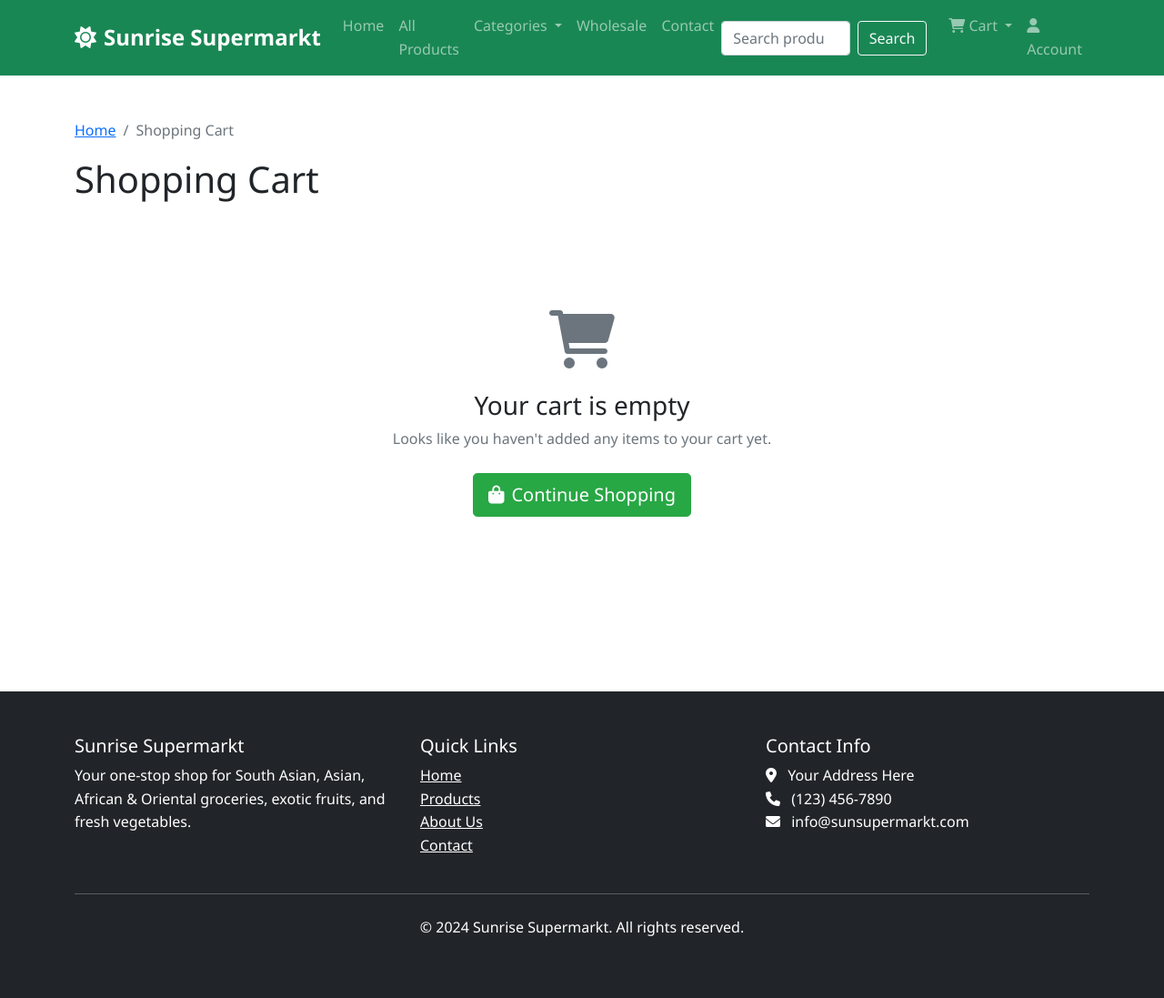
After one commit to mishu-anik23/srWeb, a Django app: page /cart/ in a window 1280 px wide. The commit adds this page. Shown: the whole page at 91% size. Run offline with Django 5.2, Linux system fonts and the light colour scheme; data comes from the database, SQL or seed files in the repository; both versions use the stored data as it was after the commit.

Commit message:
Add Cart functionality with css

```diff
--- a/sr_supermarkt/settings.py
+++ b/sr_supermarkt/settings.py
@@ -119,6 +119,10 @@ USE_I18N = True
 
 USE_TZ = True
 
+# Currency settings
+DEFAULT_CURRENCY = '€'
+CURRENCY_SYMBOL = '€'
+
 
 # Static files (CSS, JavaScript, Images)
 # https://docs.djangoproject.com/en/5.2/howto/static-files/
--- a/static/css/style.css
+++ b/static/css/style.css
@@ -66,6 +66,70 @@ body {
     opacity: 0.7;
 }
 
+/* Cart Styles */
+.cart-item {
+    transition: background-color 0.2s ease;
+}
+
+.cart-item:hover {
+    background-color: #f8f9fa;
+}
+
+.quantity-selector .btn {
+    width: 32px;
+    height: 32px;
+    display: flex;
+    align-items: center;
+    justify-content: center;
+}
+
+.quantity-selector input {
+    border-left: none;
+    border-right: none;
+    border-radius: 0;
+}
+
+.empty-cart {
+    padding: 3rem 0;
+}
+
+.add-to-cart-btn {
+    transition: all 0.3s ease;
+}
+
+.add-to-cart-btn:hover {
+    transform: translateY(-2px);
+    box-shadow: 0 4px 12px rgba(40, 167, 69, 0.3);
+}
+
+/* Cart dropdown */
+.dropdown-menu-cart {
+    min-width: 320px;
+}
+
+.cart-count {
+    font-size: 0.7rem;
+    position: relative;
+    top: -8px;
+    left: -5px;
+}
+
+/* Loading animation for AJAX */
+.loading-spinner {
+    display: inline-block;
+    width: 20px;
+    height: 20px;
+    border: 2px solid #f3f3f3;
+    border-top: 2px solid #28a745;
+    border-radius: 50%;
+    animation: spin 1s linear infinite;
+}
+
+@keyframes spin {
+    0% { transform: rotate(0deg); }
+    100% { transform: rotate(360deg); }
+}
+
 /* Navigation */
 .navbar-brand {
     font-weight: 700;
--- a/static/js/main.js
+++ b/static/js/main.js
@@ -21,13 +21,93 @@ $(document).ready(function() {
     });
 
     // Add to cart animation
-    $('.btn-add-to-cart').click(function(e) {
-        e.preventDefault();
-        const button = $(this);
-        const originalText = button.html();
+    // Cart functionality
+    $(document).ready(function() {
+        // Add to cart with AJAX
+        $('.add-to-cart-form').on('submit', function(e) {
+            e.preventDefault();
+            const form = $(this);
+            const button = form.find('.add-to-cart-btn');
+            const originalText = button.html();
 
-        button.html('<span class="loading"></span> Adding...');
-        button.prop('disabled', true);
+            button.prop('disabled', true);
+            button.html('<span class="loading-spinner"></span> Adding...');
+
+            $.ajax({
+                type: 'POST',
+                url: form.attr('action'),
+                data: form.serialize(),
+                success: function(response) {
+                    if (response.success) {
+                        button.html('<i class="fas fa-check me-2"></i>Added!');
+                        updateCartSummary(response.cart_summary);
+                        showToast('Product added to cart!', 'success');
+                    } else {
+                        button.html(originalText);
+                        button.prop('disabled', false);
+                        showToast(response.message, 'error');
+                    }
+                },
+                error: function() {
+                    button.html(originalText);
+                    button.prop('disabled', false);
+                    showToast('Error adding product to cart', 'error');
+                }
+            });
+        });
+
+        // Update cart summary in navigation
+        function updateCartSummary(summary) {
+            $('.cart-count').text(summary.total_items);
+
+            // Update cart dropdown if open
+            const cartDropdown = $('#cartDropdown');
+            if (cartDropdown.next('.dropdown-menu').is(':visible')) {
+                // You might want to refresh the cart dropdown content here
+                // For now, we'll just update the count
+            }
+        }
+
+        // Toast notification
+        function showToast(message, type = 'info') {
+            // Simple toast implementation
+            const toast = $(`
+                <div class="toast align-items-center text-white bg-${type === 'success' ? 'success' : 'danger'} border-0 position-fixed top-0 end-0 m-3" role="alert">
+                    <div class="d-flex">
+                        <div class="toast-body">${message}</div>
+                        <button type="button" class="btn-close btn-close-white me-2 m-auto" data-bs-dismiss="toast"></button>
+                    </div>
+                </div>
+            `);
+
+            $('body').append(toast);
+            const bsToast = new bootstrap.Toast(toast[0]);
+            bsToast.show();
+
+            toast.on('hidden.bs.toast', function() {
+                $(this).remove();
+            });
+        }
+
+        // Quantity input controls
+        $('.quantity-plus').click(function() {
+            const input = $(this).siblings('input[type="number"]');
+            const max = parseInt(input.attr('max'));
+            let value = parseInt(input.val()) + 1;
+            if (value <= max) {
+                input.val(value);
+            }
+        });
+
+        $('.quantity-minus').click(function() {
+            const input = $(this).siblings('input[type="number"]');
+            const min = parseInt(input.attr('min'));
+            let value = parseInt(input.val()) - 1;
+            if (value >= min) {
+                input.val(value);
+            }
+        });
+    });
 
         // Simulate API call
         setTimeout(function() {
--- a/store/context_processors.py
+++ b/store/context_processors.py
@@ -11,8 +11,10 @@ def categories(request):
 
 def cart(request):
     """
-    Context processor to make cart available in all templates
+    Make cart available in all templates.
     """
+    cart = Cart(request)
     return {
-        'cart': Cart(request)
+        'cart': cart,
+        'cart_summary': cart.get_summary()
     }
--- a/store/urls.py
+++ b/store/urls.py
@@ -1,11 +1,20 @@
 from django.urls import path
 from . import views
+from . import cart_views
 
 app_name = 'store'
 
 urlpatterns = [
+    # ... existing URLs ...
     path('', views.home, name='home'),
     path('products/', views.product_list, name='product_list'),
     path('category/<slug:slug>/', views.category_products, name='category_products'),
     path('product/<slug:slug>/', views.product_detail, name='product_detail'),
+
+    # Cart URLs
+    path('cart/', cart_views.cart_detail, name='cart_detail'),
+    path('cart/add/<int:product_id>/', cart_views.cart_add, name='cart_add'),
+    path('cart/remove/<int:product_id>/', cart_views.cart_remove, name='cart_remove'),
+    path('cart/update/<int:product_id>/', cart_views.cart_update, name='cart_update'),
+    path('cart/summary/', cart_views.cart_summary, name='cart_summary'),
 ]
--- a/templates/base.html
+++ b/templates/base.html
@@ -61,12 +61,50 @@
 
                 <!-- Cart & User -->
                 <ul class="navbar-nav">
-                    <li class="nav-item">
-                        <a class="nav-link" href="#">
-                            <i class="fas fa-shopping-cart"></i> Cart
-                            <span class="badge bg-danger">0</span>
-                        </a>
+                    <li class="nav-item dropdown">
+                <a class="nav-link dropdown-toggle" href="#" id="cartDropdown" role="button" data-bs-toggle="dropdown" aria-expanded="false">
+                    <i class="fas fa-shopping-cart"></i> Cart
+                    {% if cart_summary.total_items > 0 %}
+                    <span class="badge bg-danger cart-count">{{ cart_summary.total_items }}</span>
+                    {% endif %}
+                </a>
+                <ul class="dropdown-menu dropdown-menu-end" aria-labelledby="cartDropdown" style="width: 300px;">
+                    {% if cart.is_empty %}
+                    <li class="px-3 py-2">
+                        <small class="text-muted">Your cart is empty</small>
                     </li>
+                    {% else %}
+                    <li class="px-3 py-2">
+                        <small class="text-muted">{{ cart_summary.total_items }} items</small>
+                    </li>
+                    {% for item in cart %}
+                    <li>
+                        <div class="d-flex align-items-center px-3 py-2">
+                            <img src="{{ item.product.main_image.url }}" alt="{{ item.product.name }}"
+                                 class="rounded me-2" style="width: 40px; height: 40px; object-fit: cover;">
+                            <div class="flex-grow-1">
+                                <small class="d-block">{{ item.product.name|truncatewords:3 }}</small>
+                                <small class="text-muted">{{ item.quantity }} × €{{ item.price }}</small>
+                            </div>
+                            <small class="text-success">€{{ item.total_price }}</small>
+                        </div>
+                    </li>
+                    {% endfor %}
+                    <li><hr class="dropdown-divider"></li>
+                    <li class="px-3 py-2">
+                        <div class="d-flex justify-content-between align-items-center">
+                            <strong>Total:</strong>
+                            <strong class="text-success">€{{ cart.get_total_price }}</strong>
+                        </div>
+                    </li>
+                    <li class="px-3 py-2">
+                        <div class="d-grid gap-2">
+                            <a href="{% url 'store:cart_detail' %}" class="btn btn-success btn-sm">View Cart</a>
+                        </div>
+                    </li>
+                    {% endif %}
+                </ul>
+                </li>
                     <li class="nav-item">
                         <a class="nav-link" href="#">
                             <i class="fas fa-user"></i> Account
--- /dev/null
+++ b/templates/store/cart/cart_detail.html
@@ -0,0 +1,156 @@
+{% extends 'base.html' %}
+{% load static %}
+
+{% block title %}Shopping Cart - Sunrise Supermarkt{% endblock %}
+
+{% block content %}
+<div class="container py-5">
+    <div class="row">
+        <div class="col-12">
+            <nav aria-label="breadcrumb">
+                <ol class="breadcrumb">
+                    <li class="breadcrumb-item"><a href="{% url 'store:home' %}">Home</a></li>
+                    <li class="breadcrumb-item active">Shopping Cart</li>
+                </ol>
+            </nav>
+
+            <h1 class="mb-4">Shopping Cart</h1>
+        </div>
+    </div>
+
+    {% if cart.is_empty %}
+    <div class="row">
+        <div class="col-12 text-center py-5">
+            <div class="empty-cart">
+                <i class="fas fa-shopping-cart fa-4x text-muted mb-4"></i>
+                <h3>Your cart is empty</h3>
+                <p class="text-muted mb-4">Looks like you haven't added any items to your cart yet.</p>
+                <a href="{% url 'store:product_list' %}" class="btn btn-success btn-lg">
+                    <i class="fas fa-shopping-bag me-2"></i>Continue Shopping
+                </a>
+            </div>
+        </div>
+    </div>
+    {% else %}
+    <div class="row">
+        <!-- Cart Items -->
+        <div class="col-lg-8">
+            <div class="card shadow-sm">
+                <div class="card-header bg-light">
+                    <h5 class="mb-0">Cart Items ({{ cart.get_total_items }})</h5>
+                </div>
+                <div class="card-body p-0">
+                    {% for item in cart %}
+                    <div class="cart-item border-bottom p-3">
+                        <div class="row align-items-center">
+                            <div class="col-2">
+                                <img src="{{ item.product.main_image.url }}" alt="{{ item.product.name }}"
+                                     class="img-fluid rounded" style="max-height: 80px; object-fit: cover;">
+                            </div>
+                            <div class="col-4">
+                                <h6 class="mb-1">{{ item.product.name }}</h6>
+                                <p class="text-muted small mb-0">{{ item.product.brand }}</p>
+                                <p class="text-muted small mb-0">{{ item.product.weight }}{{ item.product.weight_unit }}</p>
+                            </div>
+                            <div class="col-2 text-center">
+                                <span class="h6 text-success">€{{ item.price }}</span>
+                            </div>
+                            <div class="col-2">
+                                <div class="quantity-selector">
+                                    <form method="post" action="{% url 'store:cart_update' item.product.id %}" class="d-flex align-items-center">
+                                        {% csrf_token %}
+                                        <button type="button" class="btn btn-outline-secondary btn-sm quantity-minus"
+                                                onclick="this.parentNode.querySelector('input[type=number]').stepDown()">
+                                            <i class="fas fa-minus"></i>
+                                        </button>
+                                        <input type="number" name="quantity" value="{{ item.quantity }}" min="1"
+                                               max="{{ item.product.stock_quantity }}" class="form-control form-control-sm mx-1 text-center"
+                                               style="width: 60px;" onchange="this.form.submit()">
+                                        <button type="button" class="btn btn-outline-secondary btn-sm quantity-plus"
+                                                onclick="this.parentNode.querySelector('input[type=number]').stepUp()">
+                                            <i class="fas fa-plus"></i>
+                                        </button>
+                                    </form>
+                                </div>
+                            </div>
+                            <div class="col-2 text-center">
+                                <span class="h6 text-success">€{{ item.total_price }}</span>
+                                <form method="post" action="{% url 'store:cart_remove' item.product.id %}" class="d-inline">
+                                    {% csrf_token %}
+                                    <button type="submit" class="btn btn-link text-danger btn-sm" title="Remove item">
+                                        <i class="fas fa-trash"></i>
+                                    </button>
+                                </form>
+                            </div>
+                        </div>
+                    </div>
+                    {% endfor %}
+                </div>
+            </div>
+
+            <div class="mt-3">
+                <a href="{% url 'store:product_list' %}" class="btn btn-outline-success">
+                    <i class="fas fa-arrow-left me-2"></i>Continue Shopping
+                </a>
+            </div>
+        </div>
+
+        <!-- Cart Summary -->
+        <div class="col-lg-4">
+            <div class="card shadow-sm">
+                <div class="card-header bg-light">
+                    <h5 class="mb-0">Order Summary</h5>
+                </div>
+                <div class="card-body">
+                    <div class="d-flex justify-content-between mb-2">
+                        <span>Subtotal ({{ cart|length }} items):</span>
+                        <span class="fw-bold">€{{ cart.get_total_price }}</span>
+                    </div>
+                    <div class="d-flex justify-content-between mb-2">
+                        <span>Shipping:</span>
+                        <span class="text-success">Free</span>
+                    </div>
+                    <div class="d-flex justify-content-between mb-2">
+                        <span>Tax:</span>
+                        <span>Calculated at checkout</span>
+                    </div>
+                    <hr>
+                    <div class="d-flex justify-content-between mb-3">
+                        <span class="h5">Total:</span>
+                        <span class="h5 text-success">€{{ cart.get_total_price }}</span>
+                    </div>
+
+                    <div class="d-grid gap-2">
+                        <a href="{% url 'store:product_list' %}" class="btn btn-outline-success">
+                            Continue Shopping
+                        </a>
+                        <button class="btn btn-success btn-lg">
+                            <i class="fas fa-lock me-2"></i>Proceed to Checkout
+                        </button>
+                    </div>
+
+                    <div class="mt-3 text-center">
+                        <small class="text-muted">
+                            <i class="fas fa-lock me-1"></i>Secure checkout guaranteed
+                        </small>
+                    </div>
+                </div>
+            </div>
+
+            <!-- Trust Badges -->
+            <div class="card mt-3">
+                <div class="card-body text-center">
+                    <h6 class="mb-3">We Accept</h6>
+                    <div class="d-flex justify-content-around">
+                        <i class="fab fa-cc-visa fa-2x text-muted"></i>
+                        <i class="fab fa-cc-mastercard fa-2x text-muted"></i>
+                        <i class="fab fa-cc-paypal fa-2x text-muted"></i>
+                        <i class="fab fa-cc-apple-pay fa-2x text-muted"></i>
+                    </div>
+                </div>
+            </div>
+        </div>
+    </div>
+    {% endif %}
+</div>
+{% endblock %}
```
Also changed, not shown: store/cart.py (+99 -1 lines), store/cart_views.py (added, +106 -0 lines), templates/store/product_detail.html (+28 -4 lines), db.sqlite3.
